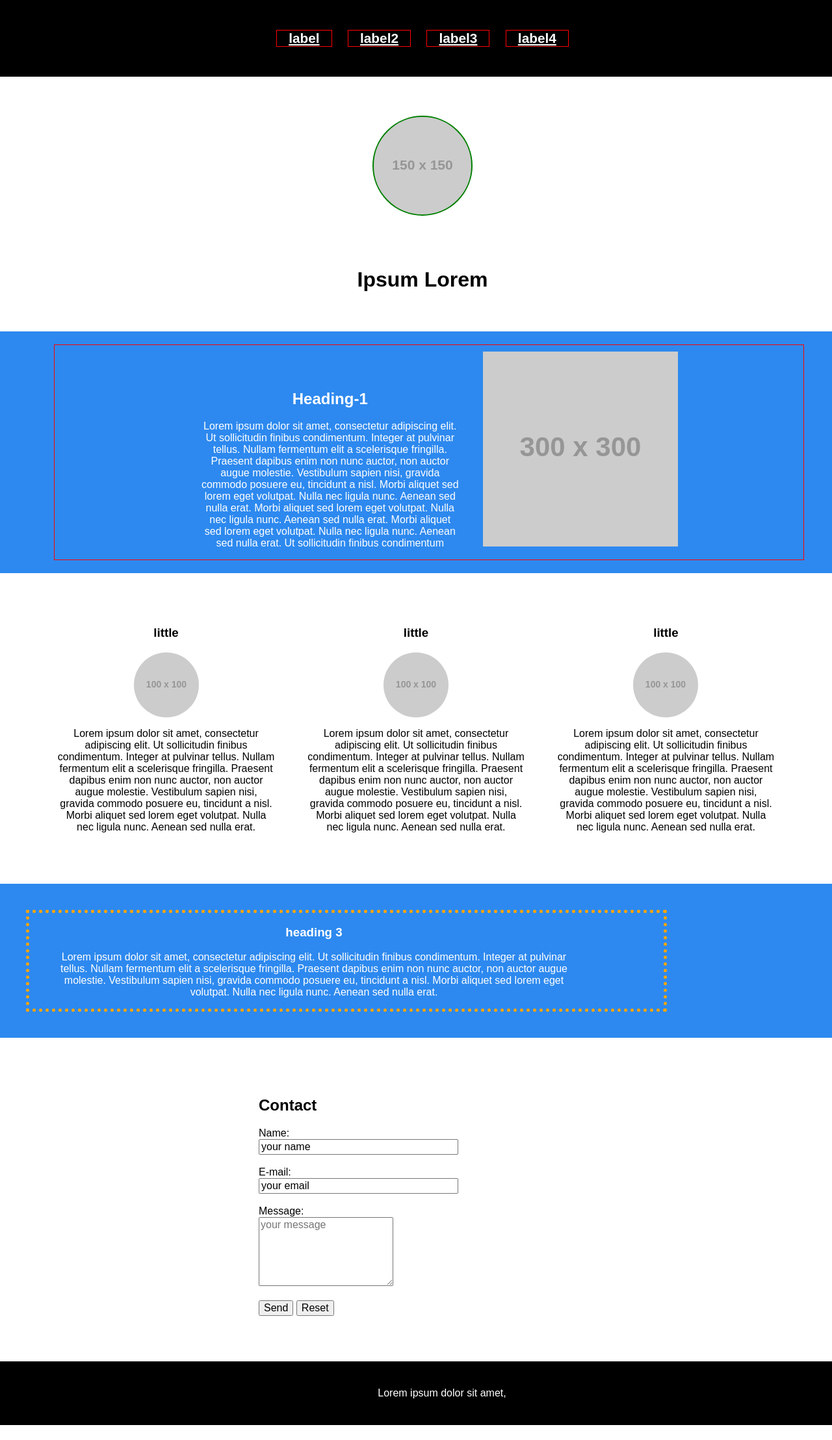
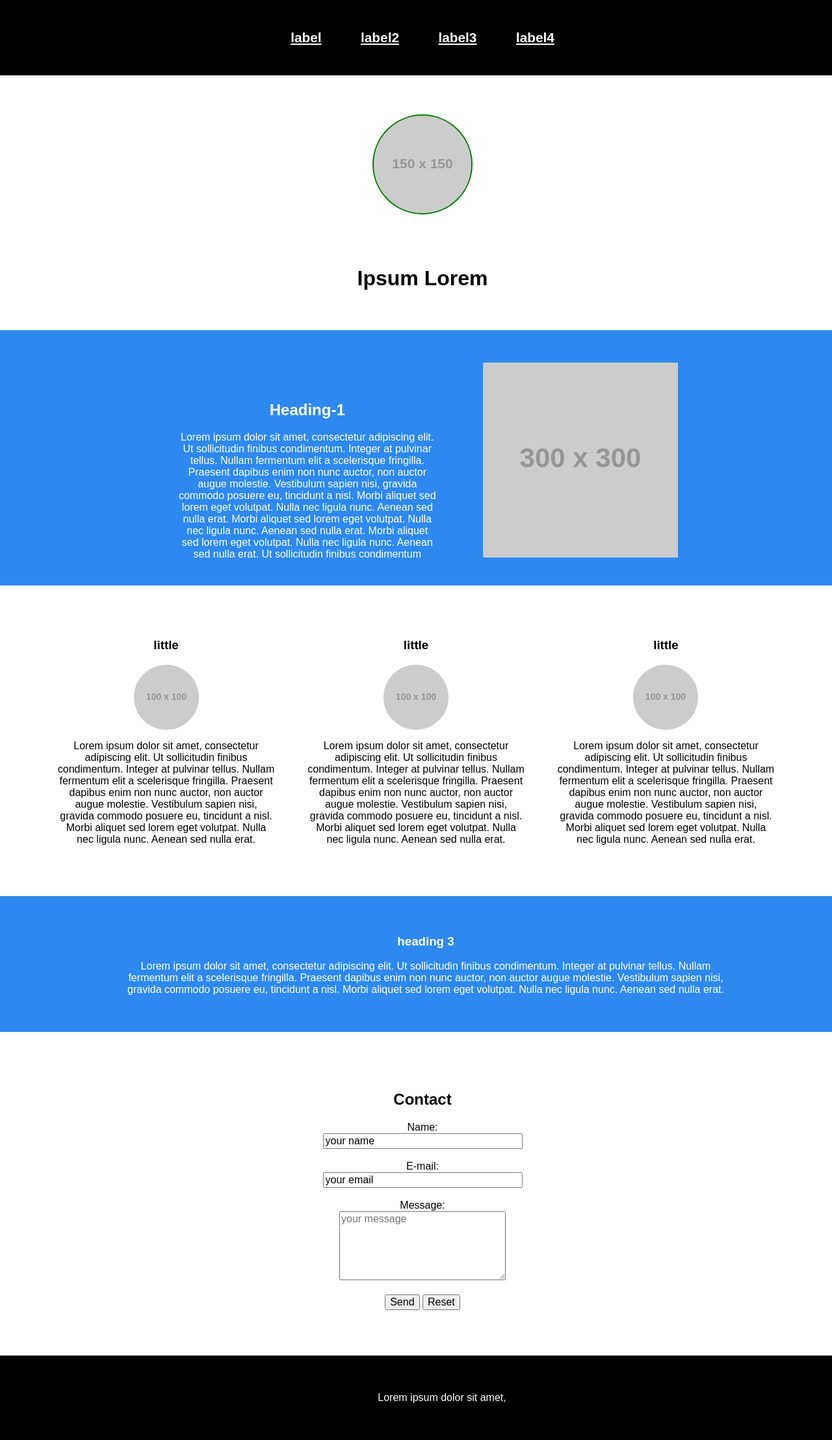
Before and after one commit to edsoncudjoe/gen-HTML-Template, a plain HTML site: page index.html in a window 1280 px wide. Shown: the top 2216 px of the page at 65% size. Before the commit the page ends 2193 px from the top, so only its background shows below. Drawn offline with Linux system fonts and the light colour scheme; placeholder pictures from the web are drawn by us.

Commit message:
main completed

```diff
--- a/index.html
+++ b/index.html
@@ -1,4 +1,5 @@
 <!DOCTYPE HTML>
+<html>
 <head>
     <title>Response Demo</title>
      <meta name="vieport" content="width=device-width, initial-scale=1, maximum-scale=1">
@@ -85,6 +86,6 @@
             </div>
         </div>
     </div>
-    <footer>Lorem ipsum dolor sit amet, </footer>
+    <footer><p>Lorem ipsum dolor sit amet,</p></footer>
 </body>
 </html>
--- a/styles/main.css
+++ b/styles/main.css
@@ -22,8 +22,6 @@ body {
 
     nav {
         background-color: rgb(0,0,0);
-        color: rgb(255,255,255);
-        padding: 20px;
         padding-right: 100px;
         text-align: center;
         width: 100%;
@@ -35,17 +33,16 @@ body {
     }
 
     nav li {
-        border: 1px solid red;
         display: inline;
-        font-size: 130%;
+        font-size: 100%;
         font-weight: bold;
-        margin: 10px;
+        margin: 5px;
         text-decoration: none;
     }
 
     nav li a {
         color: rgb(255,255,255);
-        padding: 18px;
+        padding: 10px;
     }
 
     .head-shot {
@@ -90,8 +87,8 @@ body {
     .ab-main-container {
         display: inline-block;
         height: 300px;
-        padding: 0;
-        width: 300px;
+        padding: 20px;
+        width: 330px;
     }
 
     .ab-main {
@@ -128,18 +125,160 @@ body {
         background-color: rgb(45,137,239);
         color: rgb(255,255,255);
         height: auto;
+        text-align: center;
     }
 
     .sk-content {
-        border: 5px dotted orange;
+        display: inline-block;
         margin-left: auto;
         margin-right: auto;
     }
 
-    .sk-content h3,
-    .sk-content p {
-        margin-right: 100px;
+
+    .cn-container {
+        padding: 10px;
         text-align: center;
+    }
+
+    .cn-form {
+        margin: 40px auto;
+        padding: 20px 0px 20px 20px;
+        width: 40%;
+    }
+
+    textarea {
+        min-height: 100px;
+        width: 250px;
+    }
+
+    footer {
+        background-color: rgb(0,0,0);
+        color: rgb(255,255,255);
+        padding: 40px;
+        padding-right: 100px;
+        text-align: center;
+        width: 100%;
+    }
+}
+
+@media screen and (min-width: 421px) {
+    html,
+    body {
+        margin: 0;
+        padding: 0;
+    }
+
+    nav {
+        background-color: rgb(0,0,0);
+        color: rgb(255,255,255);
+        padding: 20px;
+        padding-right: 100px;
+        text-align: center;
+        width: 100%;
+    }
+
+    nav ul {
+        margin-left: -60px;
+        text-align: center;
+    }
+
+    nav li {
+        display: inline-block;
+        font-size: 130%;
+        font-weight: bold;
+        margin: 10px;
+        text-decoration: none;
+    }
+
+    nav li a {
+        color: rgb(255,255,255);
+        padding: 18px;
+    }
+
+    header {
+        margin: 0;
+        padding: 10px;
+        text-align: center;
+        width: 100%;
+    }
+
+    .head-shot {
+        background: url('http://placehold.it/150x150');
+        border: 2px solid green;
+        border-radius: 100px;
+        height: 150px;
+        margin: 50px auto;
+        width: 150px;
+    }
+
+    h1 {
+        padding: 30px;
+    }
+
+    .ab-container {
+        background-color: rgb(45,137,239);
+        color: rgb(255,255,255);
+        display: inline-block;
+        padding: 20px;
+        text-align: center;
+        width: 100%;
+    }
+
+    .ab-content {
+        margin: 0 auto;
+        width: 90%;
+    }
+
+    .ab-text {
+        margin: auto;
+        margin-top: 30px;
+        padding: 3px 30px;
+    }
+
+    .pr-container {
+        background-color: rgb(255,255,255);
+        margin-right: 20px;
+        width: 100%;
+    }
+
+    .pr-content {
+        padding: 40px;
+        text-align: center;
+    }
+
+    .pr-box {
+        display: inline-block;
+        margin: 12px;
+        padding: 10px;
+    }
+
+    .peek {
+        background: url('http://placehold.it/100x100');
+        border-radius: 100px;
+        height: 100px;
+        margin: 0 auto;
+        width: 100px;
+    }
+
+    .sk-container {
+        background-color: rgb(45,137,239);
+        color: rgb(255,255,255);
+        height: auto;
+        padding: 40px;
+        text-align: center;
+        width: 100%;
+    }
+
+    .sk-content {
+        margin-left: auto;
+        margin-right: auto;
+        padding: 0 40px;
+        width: 70%;
+    }
+
+    .sk-content p,
+    .sk-content h3 {
+        margin-left: -50px;
     }
 
     .cn-container {
@@ -154,138 +293,20 @@ body {
 
     textarea {
         min-height: 100px;
-        min-width: 400px;
+        width: 250px;
     }
 
     footer {
         background-color: rgb(0,0,0);
         color: rgb(255,255,255);
         padding: 40px;
-        padding-right: 100px;
         text-align: center;
         width: 100%;
     }
-}
 
-@media screen and (min-width: 421px) {
-    html, body {
-        margin: 0;
-        padding: 0;
-    }
-        nav {
-        width: 100%;
-        padding-right: 100px;
-        text-align: center;
-        padding: 20px;
-        background-color: rgb(0,0,0);
-        color: rgb(255,255,255);
-    }
-    nav ul {
-        text-align: center;
-        margin-left: -60px;
-    }
-    nav li {
-        display: inline-block;
-        text-decoration: none;
-        margin: 10px;
-        font-size: 130%;
-        font-weight: bold;
-        border: 1px solid red;
-    }
-        nav li a {
-        color: rgb(255,255,255);
-        padding: 18px;
-    }
-    header {
-        width: 100%;
-        margin: 0;
-        padding: 10px;
-        text-align: center;
-    }
-        .head-shot {
-        background: url('http://placehold.it/150x150');
-        height: 150px;
-        width: 150px;
-        border: 2px solid green;
-        border-radius: 100px;
-        margin: 50px auto;
-    }
-    h1 {
-        padding: 30px;
-    }
-    .ab-container {
-        width: 100%;
-        padding: 20px;
-        text-align: center;
-        background-color: rgb(45,137,239);
-        color: rgb(255,255,255);
-        display: inline-block;
-    }
-    .ab-content {
-        border: 1px solid red;
-        margin: 0 auto;
-        width: 90%;
-    }
-    .ab-text {
-        /*width: 50%;*/
-        padding: 0 30px;
-        margin: auto;
-        margin-top: 30px;
-    }
-     .pr-container {
-        background-color: rgb(255,255,255);
-        width: 100%;
-        margin-right: 20px;
-    }
-    .pr-content {
-        text-align: center;
-        padding: 40px;
-    }
-    .pr-box {
-        display: inline-block;
-        padding: 10px;
-        margin: 12px;
-    }
-    .peek {
-        background: url('http://placehold.it/100x100');
-        height: 100px;
-        width: 100px;
-        border-radius: 100px;
-        margin: 0 auto;
-    }
-    .sk-container {
-        width: 100%;
-        padding: 40px;
-        text-align: center;
-        background-color: rgb(45,137,239);
-        color: rgb(255,255,255);
-        height: auto;
-    }
-    .sk-content {
-        width: 70%;
-        /*margin: 0 auto;*/
-        margin-left: 0;
-        padding: 0 40px;
-    }
-    .cn-container {
-        padding: 10px;
-    }
-    .cn-form {
-        width: 40%;
-        margin: 40px auto;
-        padding: 20px 0px 20px 20px;
-    }
-    textarea {
-        min-height: 100px;
-        min-width: 200px;
-    }
-    footer {
-        width: 100%;
-        text-align: center;
-        padding: 40px;
-        background-color: rgb(0,0,0);
-        color: rgb(255,255,255);
-        padding-right: 100px;
+    footer p {
+        margin-left: auto;
+        margin-right: auto;
     }
 }
 
@@ -298,7 +319,7 @@ body {
         color: rgb(255,255,255);
     }
     nav ul {
-        width: 80%;
+        width: 60%;
         margin-left: 0;
     }
     nav li {
@@ -338,7 +359,6 @@ body {
 
     }
     .ab-content {
-        border: 1px solid red;
         margin: 0 auto;
     }
     .ab-text {
@@ -348,6 +368,12 @@ body {
         margin-top: 30px;
         /*border: 1px solid yellow;*/
     }
+
+    .ab-main-container,
+    .ab-main {
+        display: none;
+    }
+
     .pr-container {
         background-color: rgb(255,255,255);
         width: 100%;
@@ -402,4 +428,10 @@ body {
         background-color: rgb(0,0,0);
         color: rgb(255,255,255);
     }
+
+    footer p {
+        margin-left: auto;
+        margin-right: auto;
+        width: 50%;
+    }
 }
```
